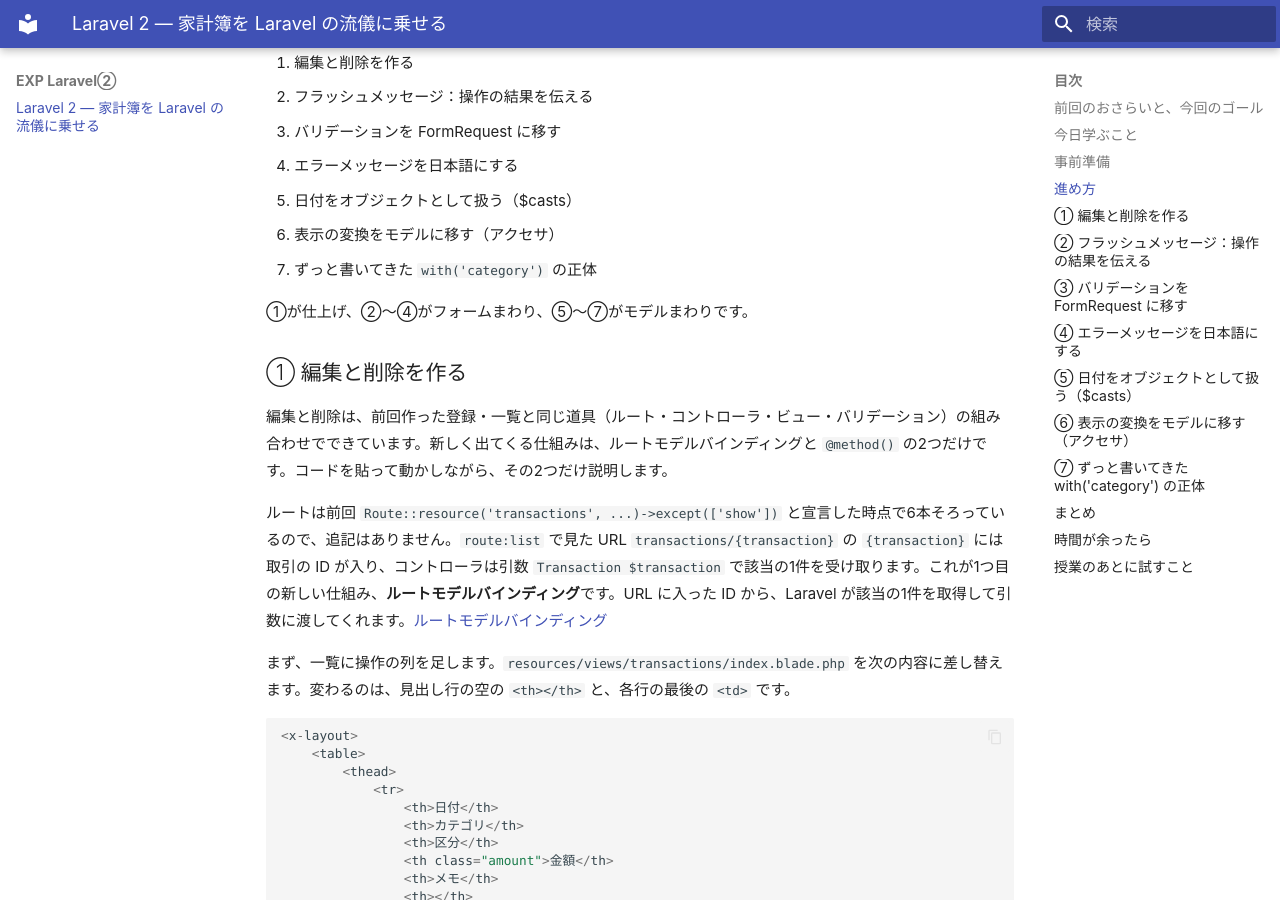
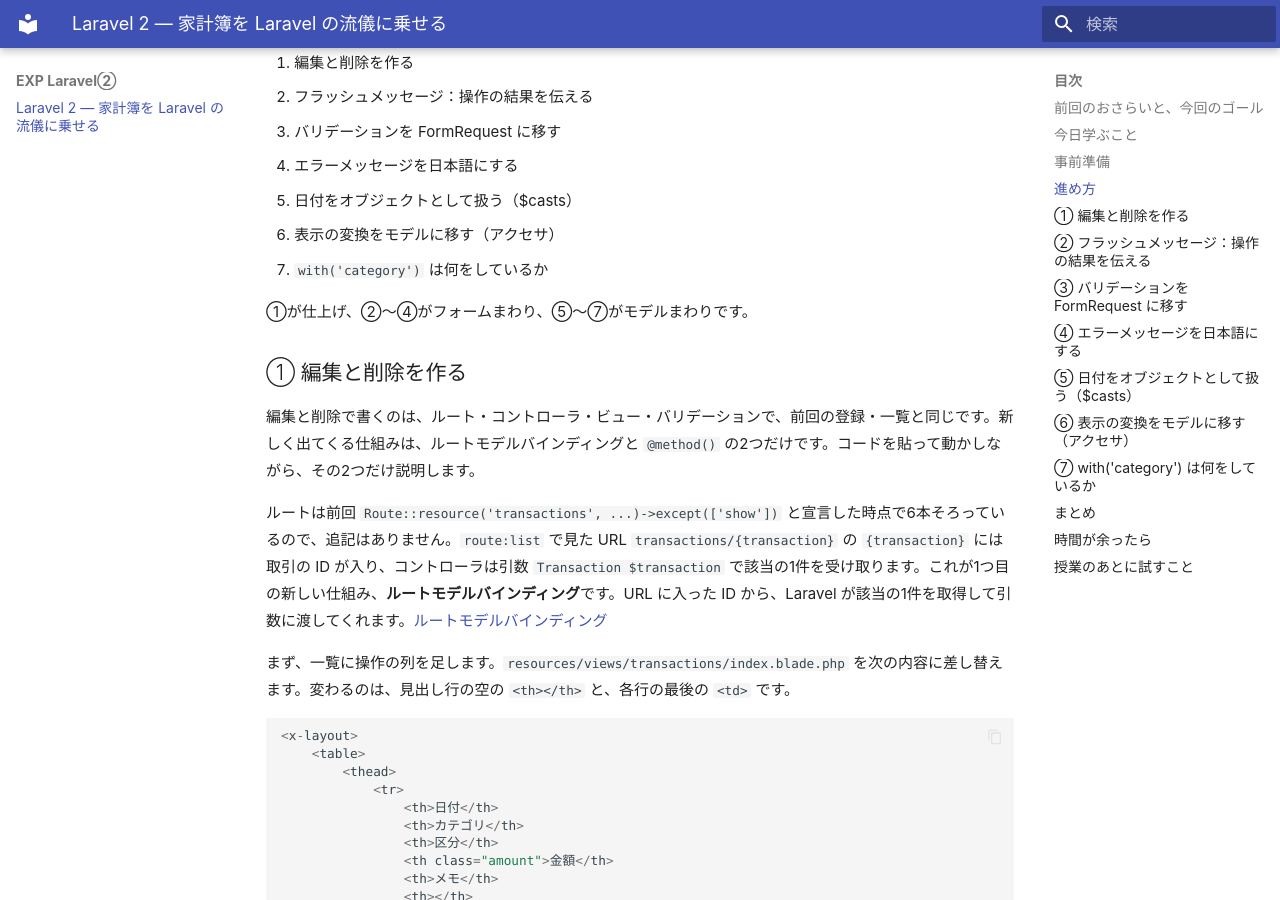
Before and after one commit to abekdwight/gslabo-lesson4, an MkDocs documentation site: the page built from docs/index.md, in a window 1280 px wide and 900 px high, scrolled down 1784 px. Built offline with MkDocs 1.6.1 and Material for MkDocs 9.7.7, drawn with Linux system fonts in a browser that asks for light colours; some of the changed text lies outside the part shown.

Commit message:
remove metaphorical wording from lesson text

```diff
--- a/docs/index.md
+++ b/docs/index.md
@@ -20,7 +20,7 @@
 | **言語設定**             | エラーメッセージなどの文言を、翻訳ファイルで差し替える仕組み         | ④            |
 | **$casts**               | データベースから届いた値を、PHP 側でどの型として持つかの設定         | ⑤            |
 | **アクセサ**             | モデルに「表示用の属性」を生やす仕組み                               | ⑥            |
-| **Eager Loading**        | リレーション先をまとめて先読みする仕組み。ずっと書いてきた `with()` の正体 | ⑦            |
+| **Eager Loading**        | リレーション先をまとめて先読みする仕組み。前回から書いてきた `with()` の機能 | ⑦            |
 
 ## 事前準備
 
@@ -76,13 +76,13 @@ cd kakeibo
 4. エラーメッセージを日本語にする
 5. 日付をオブジェクトとして扱う（$casts）
 6. 表示の変換をモデルに移す（アクセサ）
-7. ずっと書いてきた `with('category')` の正体
+7. `with('category')` は何をしているか
 
 ①が仕上げ、②〜④がフォームまわり、⑤〜⑦がモデルまわりです。
 
 ## ① 編集と削除を作る
 
-編集と削除は、前回作った登録・一覧と同じ道具（ルート・コントローラ・ビュー・バリデーション）の組み合わせでできています。新しく出てくる仕組みは、ルートモデルバインディングと `@method()` の2つだけです。コードを貼って動かしながら、その2つだけ説明します。
+編集と削除で書くのは、ルート・コントローラ・ビュー・バリデーションで、前回の登録・一覧と同じです。新しく出てくる仕組みは、ルートモデルバインディングと `@method()` の2つだけです。コードを貼って動かしながら、その2つだけ説明します。
 
 ルートは前回 `Route::resource('transactions', ...)->except(['show'])` と宣言した時点で6本そろっているので、追記はありません。`route:list` で見た URL `transactions/{transaction}` の `{transaction}` には取引の ID が入り、コントローラは引数 `Transaction $transaction` で該当の1件を受け取ります。これが1つ目の新しい仕組み、**ルートモデルバインディング**です。URL に入った ID から、Laravel が該当の1件を取得して引数に渡してくれます。[ルートモデルバインディング](https://readouble.com/laravel/13.x/ja/routing.html#route-model-binding)
 
@@ -584,7 +584,7 @@ use Illuminate\Database\Eloquent\Casts\Attribute;
 
 なお、`'income'` / `'expense'` のような決まった値の集合には **enum**（列挙型）という仕組みがあり、値とラベルを enum 側で管理するとさらに整理できます。「授業のあとに試すこと」の1番に実装手順を載せています。
 
-## ⑦ ずっと書いてきた `with('category')` の正体
+## ⑦ `with('category')` は何をしているか
 
 最後は、コードを1行も変えない話です。コントローラの `index` には、前回からこう書いてあります。
 
@@ -607,7 +607,7 @@ $transactions = Transaction::with('category')->latest('occurred_at')->get();
 - 検証ルールの置き場は **FormRequest**。コントローラは引数の型を差し替えるだけで、検証済みの値を `validated()` で受け取る。
 - エラーの文言は**翻訳ファイル**から来ている。`lang/ja/validation.php` を置き、`.env` の `APP_LOCALE` で切り替える。コードが読むのは config、環境ごとの値は `.env`。
 - データベースの型と PHP 側の型は別。**$casts** で日付をオブジェクト（不変版の CarbonImmutable）にすると `format()` が使える。表示用の変換は**アクセサ**でモデルに持たせる。
-- `with()` の正体は **Eager Loading**（リレーション先の先読み）だった。
+- `with()` が行っているのは **Eager Loading**（リレーション先の先読み）だった。
 
 ## 時間が余ったら
 
```
